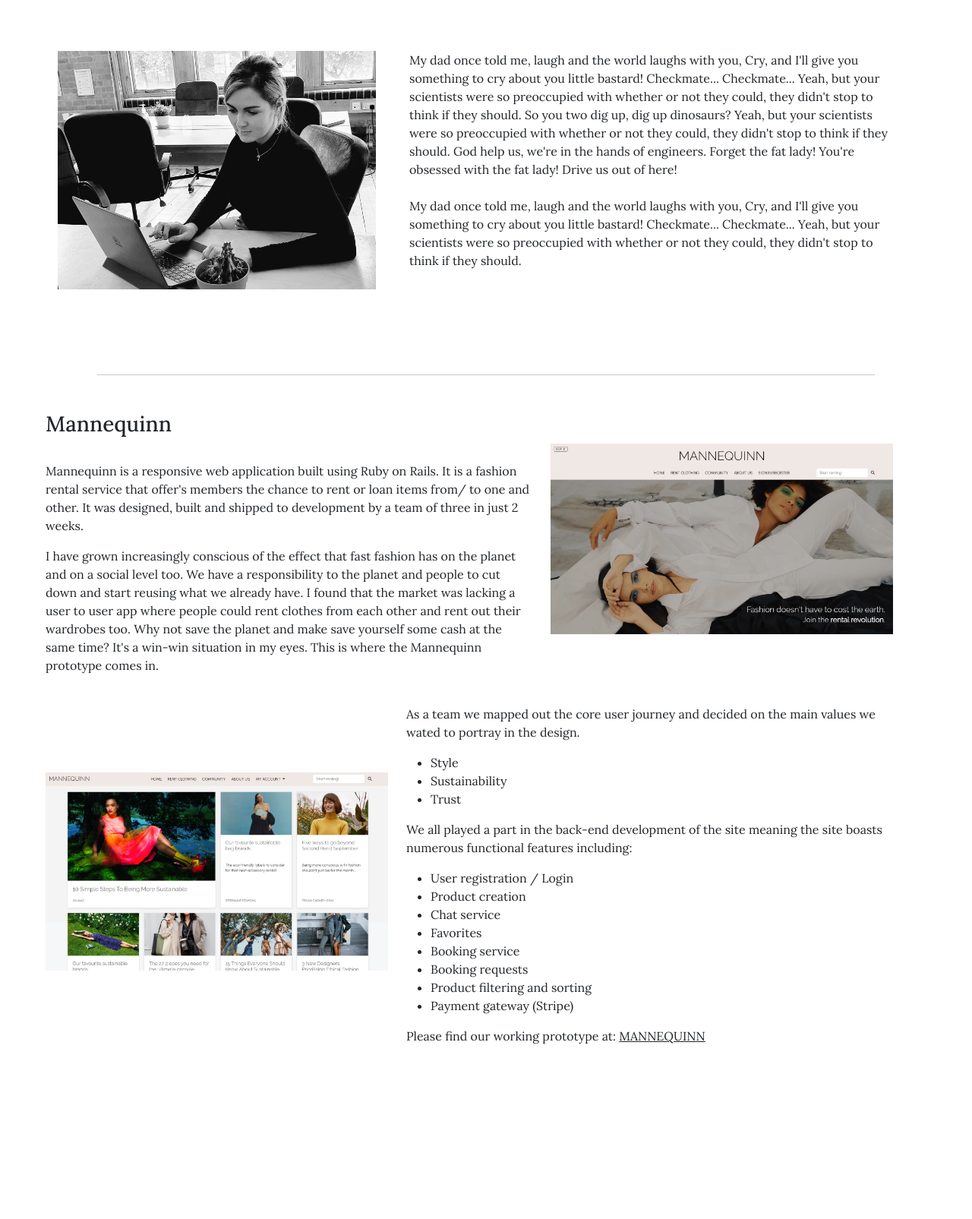
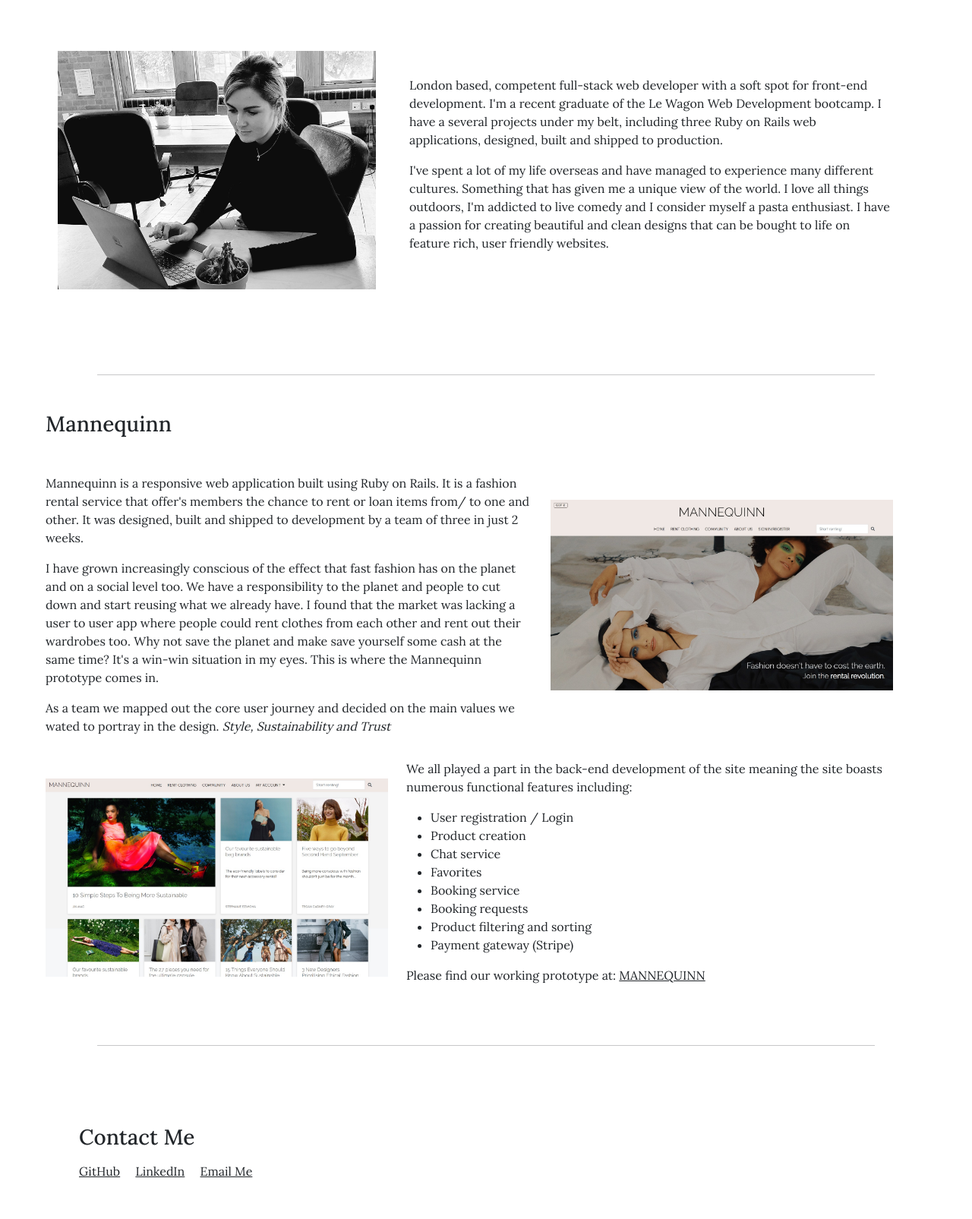
Before and after one commit to tc-gray/portfolio, a plain HTML site: page index.html in a window 1280 px wide. Shown: the part 681-2286 px from the top of the page at 76% size. Before the commit the page ends 2121 px from the top, so only its background shows below. Drawn offline with nearby package versions, Linux system fonts and the light colour scheme.

Commit message:
about me and contact added

```diff
--- a/index.html
+++ b/index.html
@@ -47,18 +47,15 @@
       <div class="col-lg-5">
         <img class="about-me-img p-3 my-5" src="images/about-me.jpeg" alt="Tegan Office">
       </div>
-      <div class="col-lg-7 p-3 my-5">
-        <p>My dad once told me, laugh and the world laughs with you, Cry, and I'll give you something to cry about you little
-          bastard! Checkmate... Checkmate... Yeah, but your scientists were so preoccupied with whether or not they could, they
-          didn't stop to think if they should.
+      <div class="col-lg-7 p-3 my-5 d-flex justify-content-center">
+        <p>London based, competent full-stack web developer with a soft spot for front-end development. I'm a recent graduate of
+        the Le Wagon Web Development bootcamp. I have a several projects under my belt, including three Ruby on Rails web
+        applications, designed, built and shipped to production.</p>
 
-          So you two dig up, dig up dinosaurs? Yeah, but your scientists were so preoccupied with whether or not they could, they
-          didn't stop to think if they should. God help us, we're in the hands of engineers. Forget the fat lady! You're obsessed
-          with the fat lady! Drive us out of here!
-          <br><br>
-          My dad once told me, laugh and the world laughs with you, Cry, and I'll give you something to cry about you little
-          bastard! Checkmate... Checkmate... Yeah, but your scientists were so preoccupied with whether or not they could, they
-          didn't stop to think if they should.</p>
+        <p>I've spent a lot of my life overseas and have managed to experience many different cultures. Something that has given me
+        a unique view of the world. I love all things outdoors, I'm addicted to live comedy and I consider myself a pasta
+        enthusiast. I have a passion for creating beautiful and clean designs that can be bought to life on feature rich, user
+        friendly websites.</p>
         </div>
       </div>
     </div>
@@ -68,7 +65,7 @@
     <div id="work" class="container m-5">
       <h3>Mannequinn</h3>
       <div class="row">
-        <div class="col-lg-7">
+        <div class="col-lg-7 my-3">
           <br>
           <p>Mannequinn is a responsive web application built using Ruby on Rails. It is a fashion rental service that offer's
             members the chance to rent or loan items from/ to one and other. It was designed, built and shipped to development by a
@@ -78,23 +75,20 @@
               was lacking a user to user app where people could rent clothes from each other and rent out their wardrobes too. Why not
               save the planet and make save yourself some cash at the same time? It's a win-win situation in my eyes. This is where
               the Mannequinn prototype comes in.</p>
+              <p class="m-0">As a team we mapped out the core user journey and decided on the main values we wated to portray in the
+                design. <span class="font-italic">Style, Sustainability and Trust</span></p>
+
               </div>
-            <div class="col-lg-5">
+              <div class="col-lg-5 my-3 d-flex justify-content-center">
                 <img class="about-me-img" src="images/mannequinn-home.jpeg" alt="">
               </div>
             </div>
             <div class="row">
-            <div class="col-lg-5 d-flex justify-content-center">
+              <div class="col-lg-5 my-3 d-flex justify-content-center">
                 <img class="about-me-img" src="images/mannequinn-community.jpeg" alt="">
               </div>
-            <div class="col-lg-7">
-              <br>
-              <p>As a team we mapped out the core user journey and decided on the main values we wated to portray in the design.</p>
-              <ul>
-                <li>Style</li>
-                <li>Sustainability</li>
-                <li>Trust</li>
-              </ul>
+              <div class="col-lg-7 my-3">
+
                 <p>We all played a part in the back-end development of the site meaning the site boasts numerous functional features
                   including:</p>
                   <ul>
@@ -110,8 +104,13 @@
                   <p>Please find our working prototype at: <a class="text-dark" href="www.mannequinn.co.uk">MANNEQUINN</a></p>
                 </div>
               </div>
-
-
+            </div>
+            <hr>
+            <div id="contact" class="container m-5 p-5">
+              <h3 class="p-2">Contact Me</h3>
+                <a class="text-dark p-2" href="https://github.com/TC-Gray">GitHub</a>
+                <a class="text-dark p-2" href="www.linkedin.com/in/tc-gray">LinkedIn</a>
+                <a class="text-dark p-2" href="mailto:tegan.cadney@gmail.com">Email Me</a>
             </div>
 
           </body>
--- a/styles.css
+++ b/styles.css
@@ -60,3 +60,9 @@ hr {
 .about-me-img {
   width: 100%;
 }
+
+/* Work */
+
+.font-italic {
+  font-style: italic;
+}
```
Lines whose indentation alone changed are shown as unchanged.
